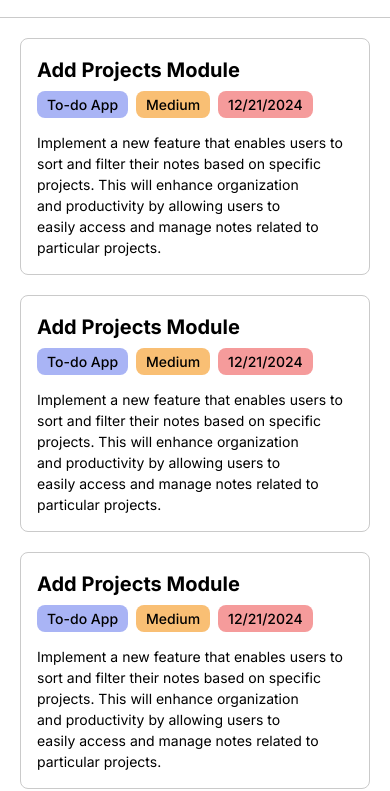
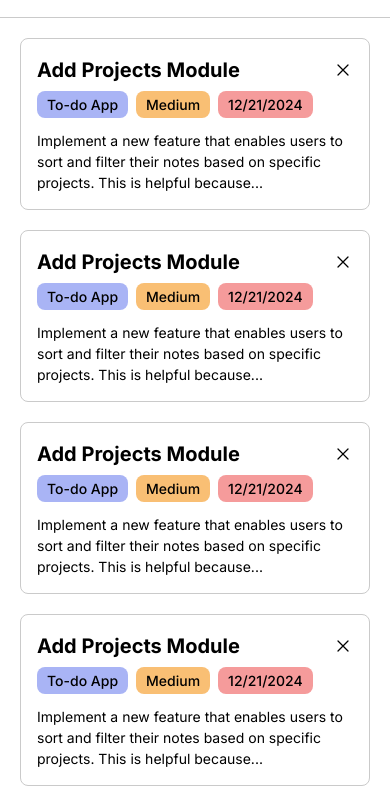
Before and after one commit to arvincodes/duwit, a website built with webpack: page src/template.html in a window 390 px wide. Shown: the part 55-846 px from the top of the page. Built offline with nearby package versions, Linux system fonts and the light colour scheme; files whose address does not match are found by name.

Commit message:
Add responsiveness to notes container
Sets an appropriately-sized note depending on the size of the viewport.
Need to further add sidebar when clicking hamburger menu, have a sidebar
when viewport is sufficiently sized, and JavaScript functionalities.

```diff
--- a/src/styles.css
+++ b/src/styles.css
@@ -104,7 +104,7 @@ main {
 }
 
 .note-header-container {
-  margin-bottom: 8px;
+  margin-bottom: 6px;
   display: flex;
   flex-wrap: wrap;
   justify-content: space-between;
@@ -113,11 +113,15 @@ main {
 
 .note-heading {
   font-size: 20px;
-  margin-right: 40px;
+  margin-right: 0px;
+}
+
+.note-remove {
+  max-height: 20px;
 }
 
 .note-statuses {
-  margin: 6px 0px;
+  margin: 0 0 12px 0;
   display: flex;
   flex-wrap: wrap;
   gap: 8px;
@@ -159,3 +163,15 @@ footer {
   background-color: #000000;
   border-radius: 8px;
 }
+
+@media (min-width: 460px) {
+  .notes-container {
+    grid-template-columns: repeat(auto-fit, minmax(290px, 1fr));
+  }
+}
+
+@media (min-width: 740px) {
+  .notes-container {
+    grid-template-columns: repeat(auto-fit, minmax(340px, 1fr));
+  }
+}
--- a/src/template.html
+++ b/src/template.html
@@ -23,46 +23,58 @@
       <div class="note">
         <div class="note-header-container">
           <h3 class="note-heading">Add Projects Module</h3>
+          <svg class="note-remove" xmlns="http://www.w3.org/2000/svg" fill="none" viewBox="0 0 24 24" stroke-width="1.5" stroke="currentColor" class="size-6">
+            <path stroke-linecap="round" stroke-linejoin="round" d="M6 18 18 6M6 6l12 12" />
+          </svg>
+        </div>
         <div class="note-statuses">
           <span class="note-project-classification">To-do App</span>
           <span class="note-priority-level">Medium</span>
           <span class="note-due-date">12/21/2024</span>
         </div>
-        </div>
-        <p class="note-description">Implement a new feature that enables users to sort and filter their notes based on specific projects. This will enhance organization and productivity by allowing users to easily access and manage notes related to particular projects.</p>
+        <p class="note-description">Implement a new feature that enables users to sort and filter their notes based on specific projects. This is helpful because...</p>
       </div>
       <div class="note">
         <div class="note-header-container">
           <h3 class="note-heading">Add Projects Module</h3>
+          <svg class="note-remove" xmlns="http://www.w3.org/2000/svg" fill="none" viewBox="0 0 24 24" stroke-width="1.5" stroke="currentColor" class="size-6">
+            <path stroke-linecap="round" stroke-linejoin="round" d="M6 18 18 6M6 6l12 12" />
+          </svg>
+        </div>
         <div class="note-statuses">
           <span class="note-project-classification">To-do App</span>
           <span class="note-priority-level">Medium</span>
           <span class="note-due-date">12/21/2024</span>
         </div>
-        </div>
-        <p class="note-description">Implement a new feature that enables users to sort and filter their notes based on specific projects. This will enhance organization and productivity by allowing users to easily access and manage notes related to particular projects.</p>
+        <p class="note-description">Implement a new feature that enables users to sort and filter their notes based on specific projects. This is helpful because...</p>
       </div>
       <div class="note">
         <div class="note-header-container">
           <h3 class="note-heading">Add Projects Module</h3>
+          <svg class="note-remove" xmlns="http://www.w3.org/2000/svg" fill="none" viewBox="0 0 24 24" stroke-width="1.5" stroke="currentColor" class="size-6">
+            <path stroke-linecap="round" stroke-linejoin="round" d="M6 18 18 6M6 6l12 12" />
+          </svg>
+        </div>
         <div class="note-statuses">
           <span class="note-project-classification">To-do App</span>
           <span class="note-priority-level">Medium</span>
           <span class="note-due-date">12/21/2024</span>
         </div>
-        </div>
-        <p class="note-description">Implement a new feature that enables users to sort and filter their notes based on specific projects. This will enhance organization and productivity by allowing users to easily access and manage notes related to particular projects.</p>
+        <p class="note-description">Implement a new feature that enables users to sort and filter their notes based on specific projects. This is helpful because...</p>
       </div>
       <div class="note">
         <div class="note-header-container">
           <h3 class="note-heading">Add Projects Module</h3>
+          <svg class="note-remove" xmlns="http://www.w3.org/2000/svg" fill="none" viewBox="0 0 24 24" stroke-width="1.5" stroke="currentColor" class="size-6">
+            <path stroke-linecap="round" stroke-linejoin="round" d="M6 18 18 6M6 6l12 12" />
+          </svg>
+        </div>
         <div class="note-statuses">
           <span class="note-project-classification">To-do App</span>
           <span class="note-priority-level">Medium</span>
           <span class="note-due-date">12/21/2024</span>
         </div>
-        </div>
-        <p class="note-description">Implement a new feature that enables users to sort and filter their notes based on specific projects. This will enhance organization and productivity by allowing users to easily access and manage notes related to particular projects.</p>
+        <p class="note-description">Implement a new feature that enables users to sort and filter their notes based on specific projects. This is helpful because...</p>
       </div>
     </div>
   </main>
```
Lines whose indentation alone changed are shown as unchanged.
